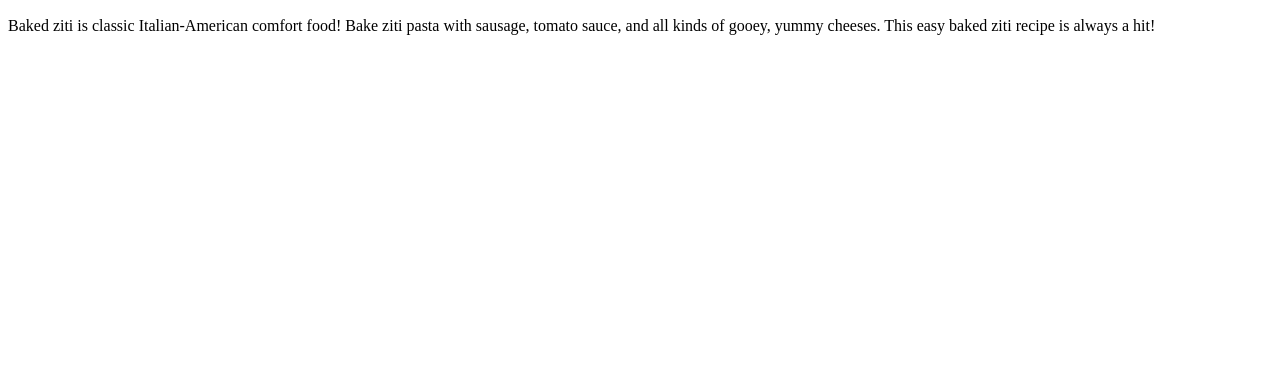
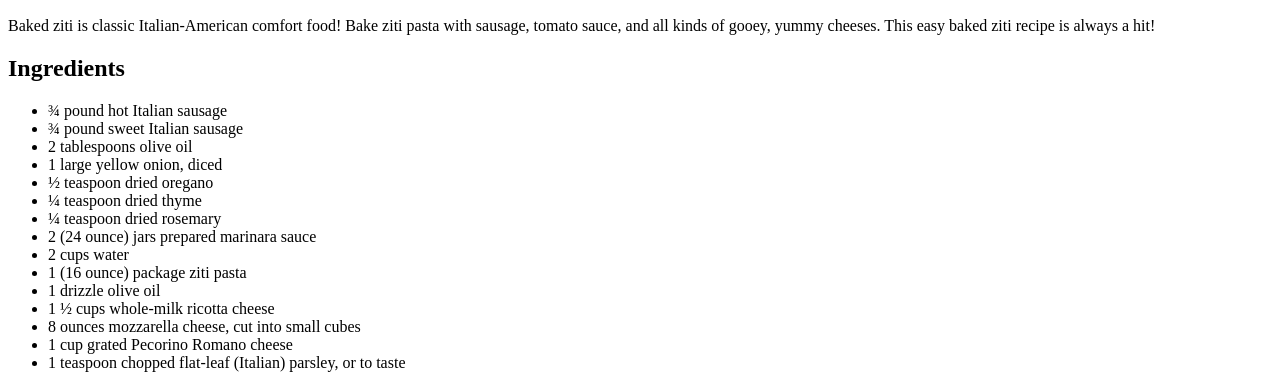
Before and after one commit to bnishihara91/odin-recipes, a plain HTML site: page recipes/ziti.html in a window 1280 px wide. Shown: the part 434-822 px from the top of the page. Before the commit the page ends 800 px from the top, so only its background shows below. Drawn offline with Linux system fonts and the light colour scheme.

Commit message:
"Add ingredients to ziti.html"

```diff
--- a/recipes/ziti.html
+++ b/recipes/ziti.html
@@ -12,6 +12,23 @@
     <h2>Description</h2>
     <p>Baked ziti is classic Italian-American comfort food! Bake ziti pasta with sausage, tomato sauce, and all kinds of gooey, yummy cheeses. This easy baked ziti recipe is always a hit!</p>
 
-
+    <h2>Ingredients</h2>
+    <ul>
+        <li>¾ pound hot Italian sausage</li>
+        <li>¾ pound sweet Italian sausage</li>
+        <li>2 tablespoons olive oil</li>
+        <li>1 large yellow onion, diced</li>
+        <li>½ teaspoon dried oregano</li>
+        <li>¼ teaspoon dried thyme</li>
+        <li>¼ teaspoon dried rosemary</li>
+        <li>2 (24 ounce) jars prepared marinara sauce</li>
+        <li>2 cups water</li>
+        <li>1 (16 ounce) package ziti pasta</li>
+        <li>1 drizzle olive oil</li>
+        <li>1 ½ cups whole-milk ricotta cheese</li>
+        <li>8 ounces mozzarella cheese, cut into small cubes</li>
+        <li>1 cup grated Pecorino Romano cheese</li>
+        <li>1 teaspoon chopped flat-leaf (Italian) parsley, or to taste</li>
+    </ul>
 </body>
 </html>
```
